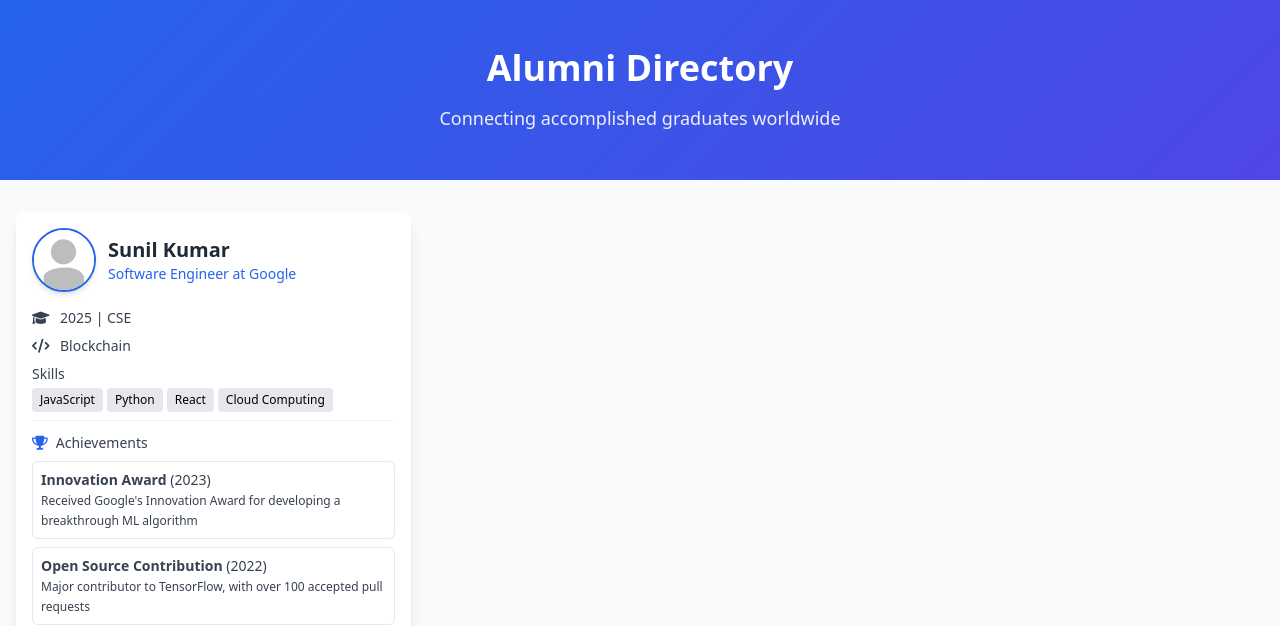
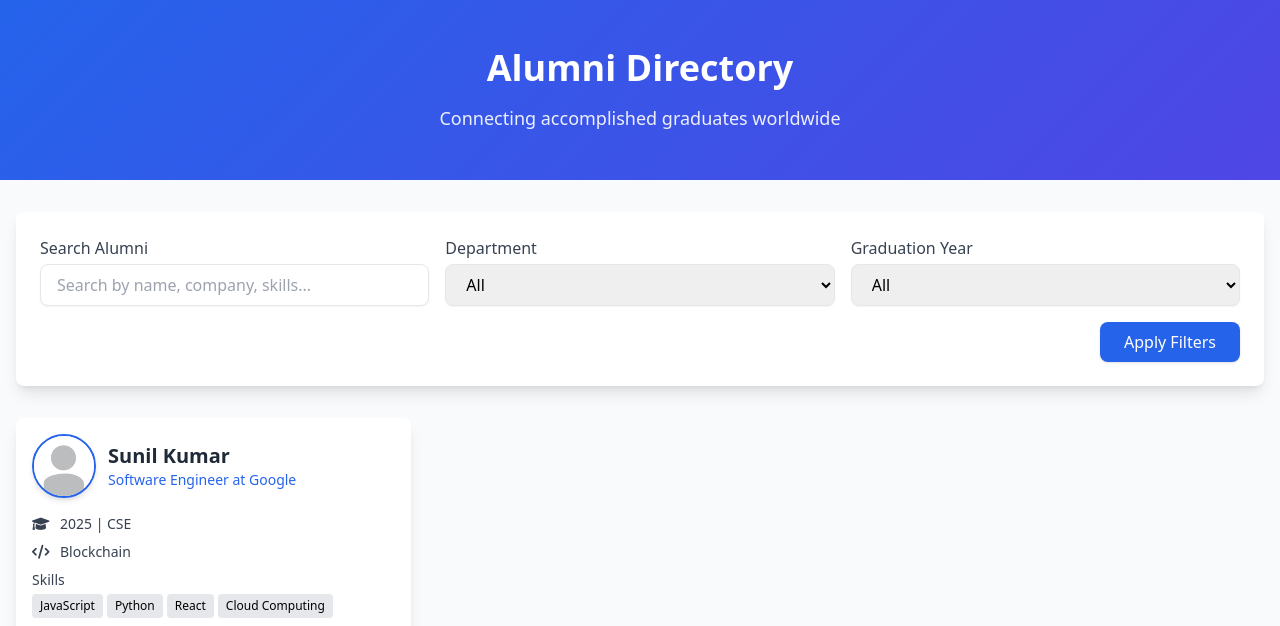
Before and after one commit to N210013-Karthik/AlumniArc, a Django app: page /alumni/ in a window 1280 px wide. Shown: the top 626 px of the page. Run offline with Django 3.2, Linux system fonts and the light colour scheme; data comes from the database, SQL or seed files in the repository; some libraries are stand-ins or nearby versions.

Commit message:
search and filters in alumniDirectory

```diff
--- a/alumni/templates/AlumniDirectory.html
+++ b/alumni/templates/AlumniDirectory.html
@@ -14,7 +14,6 @@
     <!-- Font Awesome -->
     <link href="https://cdnjs.cloudflare.com/ajax/libs/font-awesome/6.0.0/css/all.min.css" rel="stylesheet">
 
-    <!-- Tailwind Customization -->
     <script>
         tailwind.config = {
             theme: {
@@ -28,7 +27,7 @@
                     }
                 }
             }
-        }
+        };
     </script>
 
     <style>
@@ -56,6 +55,53 @@
 
     <div class="container mx-auto px-4 pb-12">
 
+        <!-- Search and Filter Section -->
+        <form method="GET" class="bg-white p-6 rounded-lg shadow-lg mb-8">
+            <div class="grid grid-cols-1 md:grid-cols-3 gap-4">
+
+                <!-- Search Bar -->
+                <div>
+                    <label class="block text-gray-700 font-medium">Search Alumni</label>
+                    <input type="text" name="q" value="{{ request.GET.q|default:'' }}"
+                           placeholder="Search by name, company, skills..."
+                           class="w-full px-4 py-2 mt-1 border rounded-lg shadow-sm focus:ring focus:ring-primary">
+                </div>
+
+                <!-- Department Filter -->
+                <div>
+                    <label class="block text-gray-700 font-medium">Department</label>
+                    <select name="department"
+                            class="w-full px-4 py-2 mt-1 border rounded-lg shadow-sm focus:ring focus:ring-primary">
+                        {% for dept in departments %}
+                        <option value="{{ dept }}" {% if request.GET.department == dept %}selected{% endif %}>
+                            {{ dept }}
+                        </option>
+                        {% endfor %}
+                    </select>
+                </div>
+
+                <!-- Graduation Year Filter -->
+                <div>
+                    <label class="block text-gray-700 font-medium">Graduation Year</label>
+                    <select name="graduation_year"
+                            class="w-full px-4 py-2 mt-1 border rounded-lg shadow-sm focus:ring focus:ring-primary">
+                        <option value="All">All</option>
+                        {% for year in graduation_years %}
+                        <option value="{{ year }}" {% if request.GET.graduation_year == year|stringformat:"s" %}selected{% endif %}>
+                            {{ year }}
+                        </option>
+                        {% endfor %}
+                    </select>
+                </div>
+            </div>
+
+            <div class="flex justify-end mt-4">
+                <button type="submit" class="bg-primary text-white px-6 py-2 rounded-lg shadow hover:bg-secondary">
+                    Apply Filters
+                </button>
+            </div>
+        </form>
+
         <!-- Alumni Grid -->
         <div class="grid grid-cols-1 md:grid-cols-2 lg:grid-cols-3 gap-8">
             {% for alumni in alumni %}
@@ -63,7 +109,6 @@
 
                 <!-- Profile Image & Name -->
                 <div class="flex items-center mb-4">
-                    <!-- Check if the alumni has a profile picture -->
                     {% if alumni.profile_picture %}
                     <img class="w-16 h-16 rounded-full object-cover border-2 border-primary shadow-md"
                          src="{{ alumni.profile_picture.url }}"
@@ -119,66 +164,13 @@
                         </ul>
                     </div>
                     {% endif %}
-
-                    <!-- Map -->
-                    {% if alumni.location %}
-                    <div class="h-32 rounded-lg overflow-hidden shadow-inner mt-3"
-                         data-lat="{{ alumni.location.lat }}"
-                         data-lng="{{ alumni.location.lng }}">
-                    </div>
-                    {% endif %}
-
-                    <!-- Contact & Social Media -->
-                    <div class="border-t border-gray-100 pt-3 mt-3">
-                        <div class="flex justify-between items-center">
-                            <div class="flex space-x-3">
-                                {% if alumni.linkedin %}
-                                <a href="{{ alumni.linkedin }}" class="text-primary hover:text-secondary transition-colors">
-                                    <i class="fab fa-linkedin text-lg"></i>
-                                </a>
-                                {% endif %}
-                                {% if alumni.twitter %}
-                                <a href="{{ alumni.twitter }}" class="text-primary hover:text-secondary transition-colors">
-                                    <i class="fab fa-twitter text-lg"></i>
-                                </a>
-                                {% endif %}
-                                <a href="mailto:{{ alumni.email }}" class="text-primary hover:text-secondary transition-colors">
-                                    <i class="fas fa-envelope text-lg"></i>
-                                </a>
-                                <a href="tel:{{ alumni.mobile }}" class="text-primary hover:text-secondary transition-colors">
-                                    <i class="fas fa-phone text-lg"></i>
-                                </a>
-                            </div>
-
-                            <button class="bg-primary hover:bg-secondary text-white py-1.5 px-3 rounded text-sm transition-colors duration-300 flex items-center">
-                                <i class="fas fa-paper-plane mr-1 text-sm"></i>
-                                Message
-                            </button>
-                        </div>
-                    </div>
-
                 </div>
             </div>
+            {% empty %}
+            <p class="text-center text-gray-600 col-span-3">No alumni found matching the criteria.</p>
             {% endfor %}
         </div>
     </div>
 
-    <script>
-        function initMaps() {
-            document.querySelectorAll('.h-32').forEach(mapContainer => {
-                const lat = mapContainer.getAttribute('data-lat');
-                const lng = mapContainer.getAttribute('data-lng');
-                if (lat && lng) {
-                    const map = new google.maps.Map(mapContainer, {
-                        center: { lat: parseFloat(lat), lng: parseFloat(lng) },
-                        zoom: 10,
-                    });
-                    new google.maps.Marker({ position: { lat: parseFloat(lat), lng: parseFloat(lng) }, map });
-                }
-            });
-        }
-        window.onload = initMaps;
-    </script>
-
 </body>
 </html>
```
